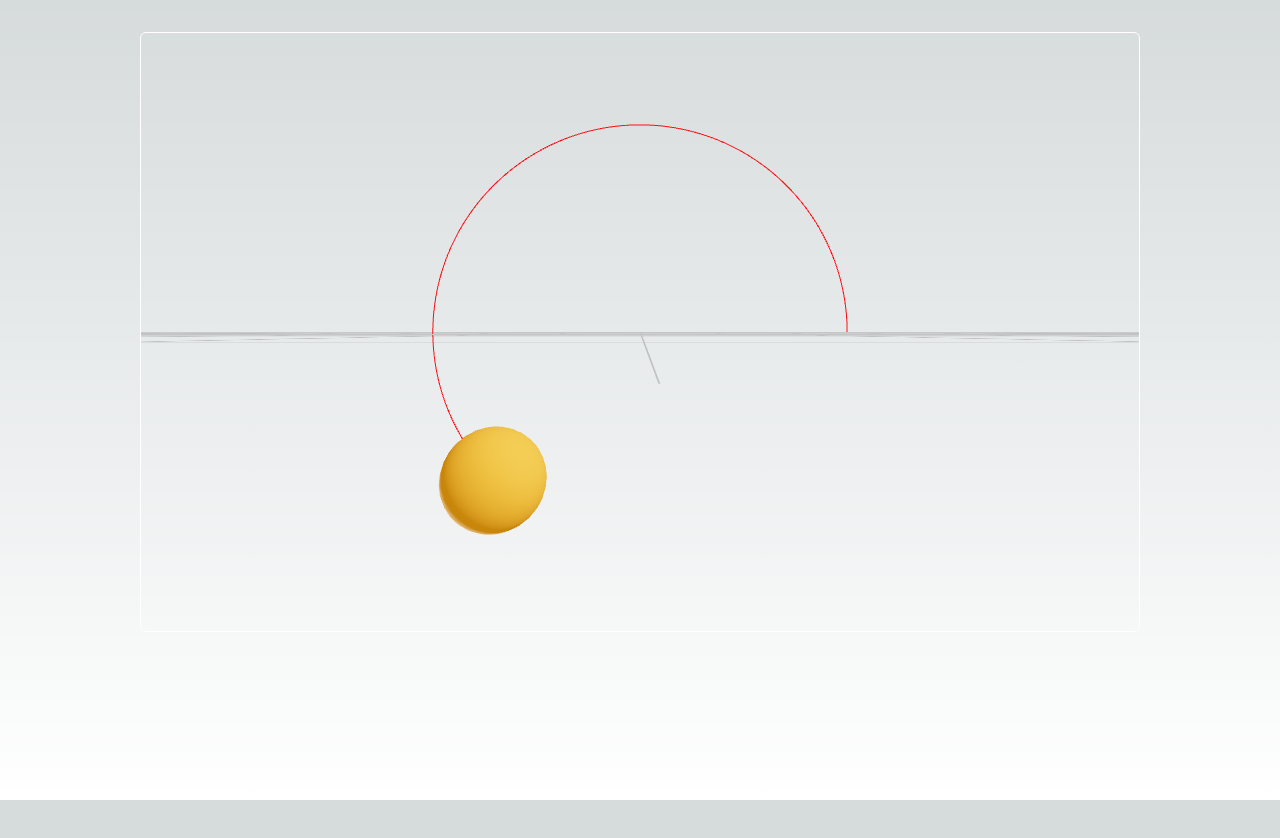
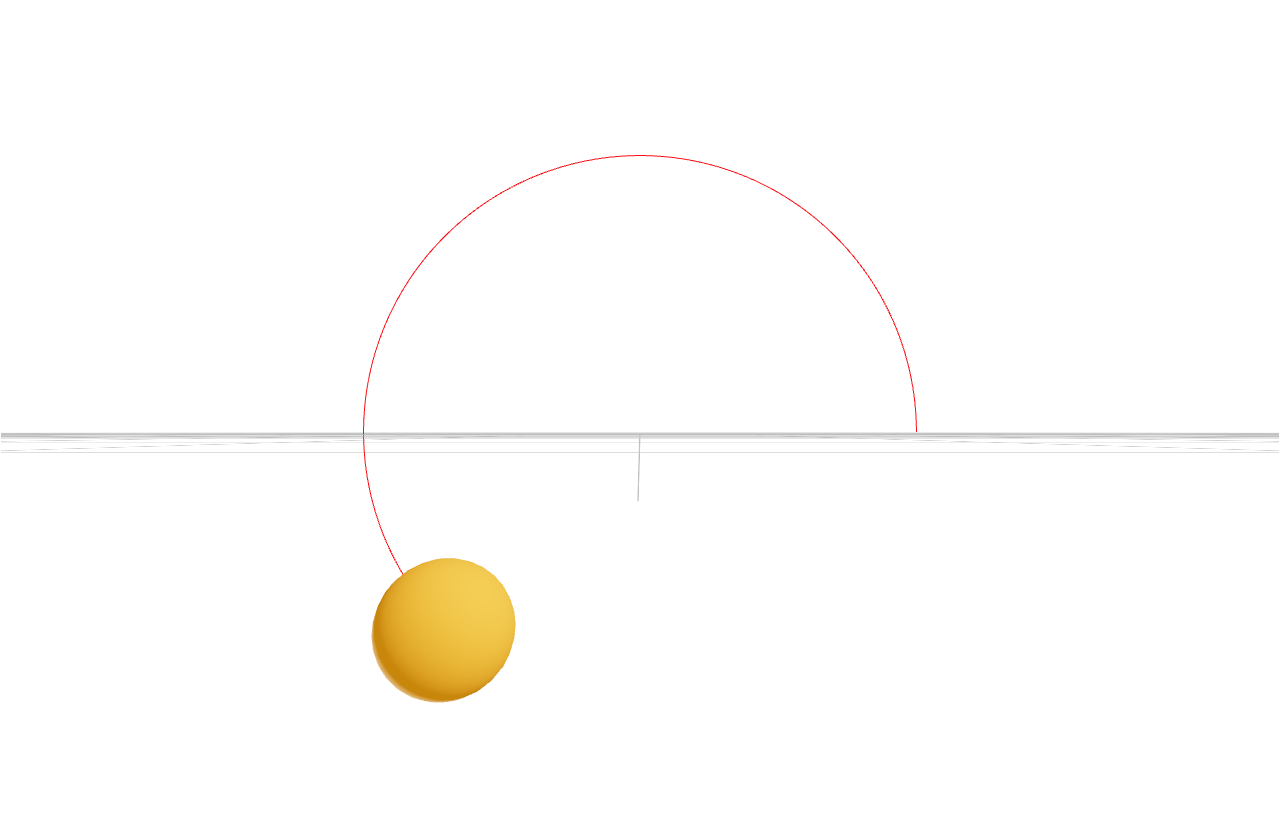
Before and after one commit to Finns841594/why_midnight_sun, a Next.js app: page / in a window 1280 px wide. Shown: the top 838 px of the page. Before the commit the page ends 800 px from the top, so only its background shows below. Built offline with nearby package versions, Linux system fonts and the light colour scheme.

Commit message:
clean background, set canvas to full

```diff
--- a/app/globals.css
+++ b/app/globals.css
@@ -2,7 +2,7 @@
 @tailwind components;
 @tailwind utilities;
 
-:root {
+/* :root {
   --foreground-rgb: 0, 0, 0;
   --background-start-rgb: 214, 219, 220;
   --background-end-rgb: 255, 255, 255;
@@ -30,4 +30,4 @@
   .text-balance {
     text-wrap: balance;
   }
-}
+} */
--- a/app/page.tsx
+++ b/app/page.tsx
@@ -6,13 +6,13 @@
 
 export default function Home() {
   return (
-    <main className="flex min-h-screen flex-col items-center justify-between p-8">
+    <main className="flex flex-col items-center justify-between p-8">
       <Canvas
         shadows
         camera={{ position: [0, 0, 5], fov: 60 }}
         style={{
-          width: '1000px',
-          height: '600px',
+          width: '100vw',
+          height: '100vh',
           border: '1px solid #ffffff',
           borderRadius: '6px',
         }}
```
